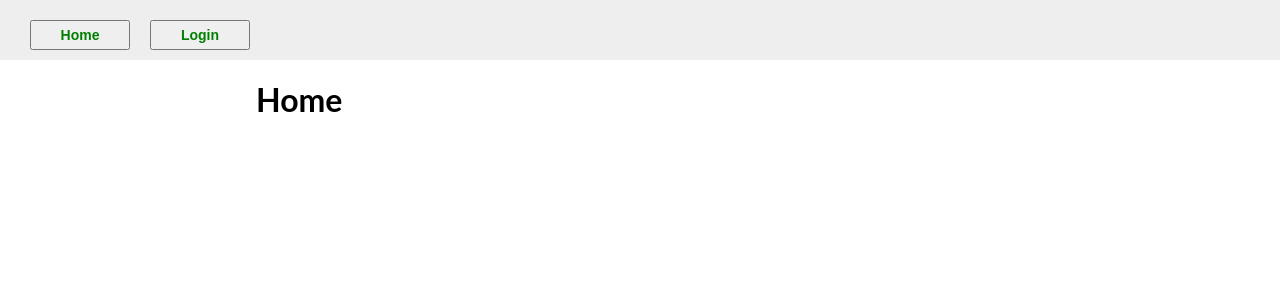
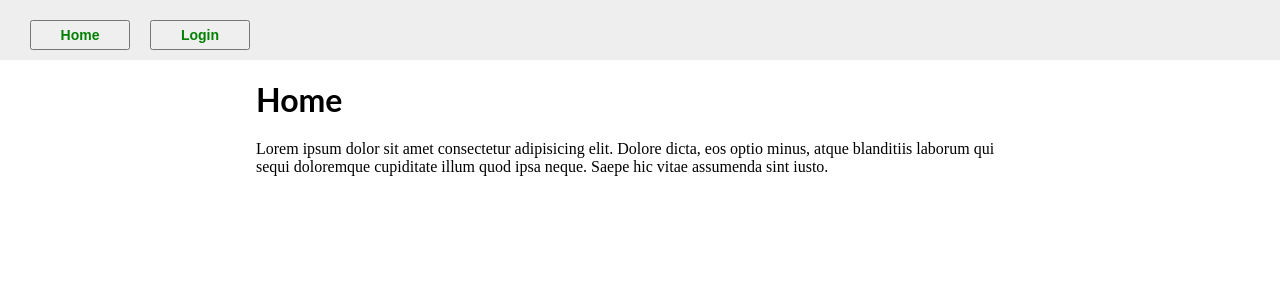
Before and after one commit to GitcrackerUK/Login, a React (Create React App) app: page / in a window 1280 px wide. Shown: the top 300 px of the page. Built offline with nearby package versions, Linux system fonts and the light colour scheme; the HTML template or start-up script is replaced by a standard one; a web font is replaced by a local one.

Commit message:
lorem plus spaces

```diff
--- a/src/components/pages/home.jsx
+++ b/src/components/pages/home.jsx
@@ -5,6 +5,7 @@ export default function Home() {
     return (
         <Layout>
             <h1>Home</h1>
+            <p>Lorem ipsum dolor sit amet consectetur adipisicing elit. Dolore dicta, eos optio minus, atque blanditiis laborum qui sequi doloremque cupiditate illum quod ipsa neque. Saepe hic vitae assumenda sint iusto.</p>
         </Layout>
 
 
--- a/src/components/pages/login.jsx
+++ b/src/components/pages/login.jsx
@@ -4,8 +4,13 @@ import Layout from 'components/common/layout'
 
 export default function Login() {
     return (
-       <Layout>
-           <h1>Login</h1>
-       </Layout>
+        <Layout>
+
+            <div>
+                <h1>Login</h1>
+
+            </div>
+
+        </Layout>
     )
 }
```
